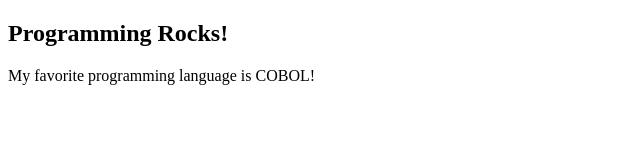
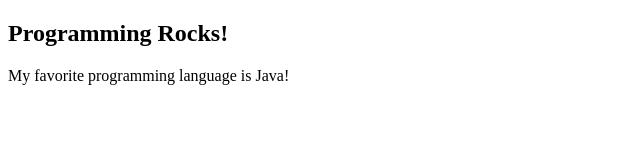
Before and after one commit to dchung-2/website, a plain HTML site: page index.html in a window 1280 px wide. Shown: the full height of the page, 0-640 px from the left. Drawn offline with Linux system fonts and the light colour scheme.

Commit message:
Changed favorite language to Java

```diff
--- a/index.html
+++ b/index.html
@@ -4,7 +4,7 @@
     <title>The Web Site</title>
   </head>
     <h2>Programming Rocks!</h2>
-    My favorite programming language is COBOL!
+    My favorite programming language is Java!
   <body>
   </body>
 </html>
```
